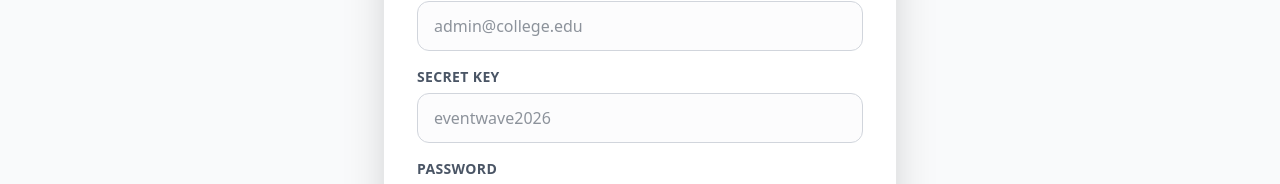
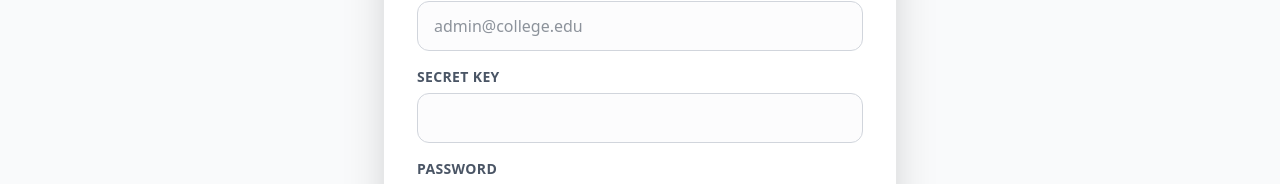
Before and after one commit to abhiramiajith2123-ctrl/EventWave, a React app in the folder frontend/: page /register in a window 1280 px wide. Both pictures are taken after a click on the button "Administrator". Shown: the part 391-575 px from the top of the page. Built offline with nearby package versions, Linux system fonts and the light colour scheme; the HTML template or start-up script is replaced by a standard one.

Commit message:
Fixed secret key visibility and PDF export

```diff
--- a/frontend/src/pages/AdminDashboard.jsx
+++ b/frontend/src/pages/AdminDashboard.jsx
@@ -3,7 +3,7 @@ import { Link, useNavigate } from 'react-router-dom';
 import axios from 'axios';
 import { toast } from 'react-toastify';
 import jsPDF from 'jspdf';
-import 'jspdf-autotable';
+import autoTable from 'jspdf-autotable';
 
 const AdminDashboard = () => {
   const user = JSON.parse(localStorage.getItem('user')) || {};
@@ -91,7 +91,7 @@ const AdminDashboard = () => {
         tableRows.push(studentData);
       });
 
-      doc.autoTable({
+      autoTable(doc, {
         head: [tableColumn],
         body: tableRows,
         startY: 38,
--- a/frontend/src/pages/Register.jsx
+++ b/frontend/src/pages/Register.jsx
@@ -161,11 +161,11 @@ const Register = () => {
                   Secret Key
                 </label>
                 <input
-                  type="text"
+                  type="password"
                   name="secretKey"
                   value={formData.secretKey}
                   onChange={handleChange}
-                  placeholder="eventwave2026"
+                  placeholder=""
                   required
                   className="w-full px-4 py-3 rounded-xl border border-gray-300 bg-gray-50/50 text-gray-800 focus:outline-none focus:ring-2 focus:ring-blue-500 focus:border-transparent transition-all"
                 />
```
